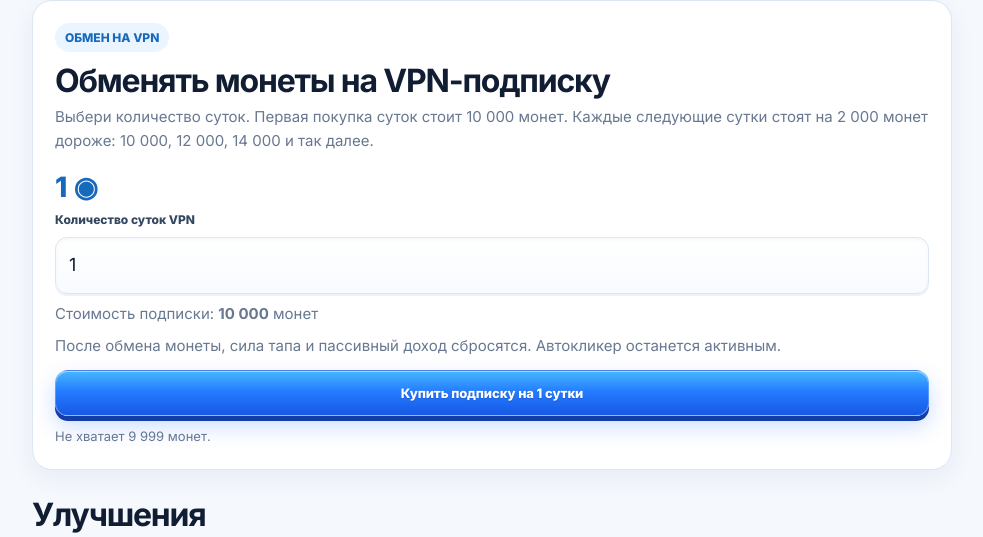
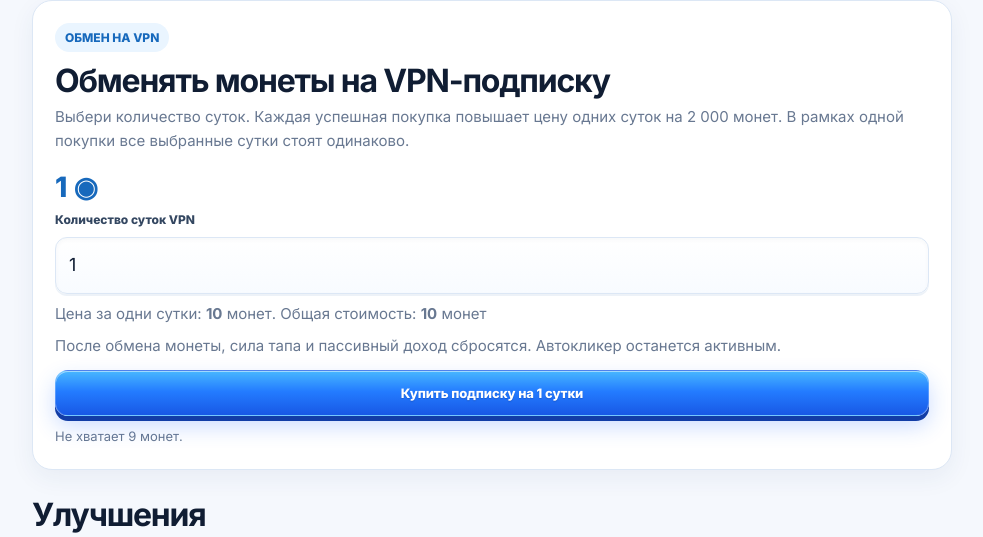
Before and after one commit to magapingpenim-cloud/lumovpn, a Flask app: template templates/game.html in a window 1280 px wide. Shown: the part 1015-1552 px from the top of the page, without its empty margins (148-1131 px from the left). Run offline with Flask 3, Linux system fonts and the light colour scheme; a user stored in the database is signed in; tables that the repository leaves empty hold one stand-in row (values such as "Sample post"); the template is opened without the code that fills it: values that come from a table or form of the project are taken from there, most other values are stand-ins (such as "Sample title", 1, 10 or a date in 2020); parts of the project's set-up code (start-up, migrations or seed data) failed here and were passed over; some libraries are stand-ins or nearby versions.

Commit message:
Show per-purchase VPN day pricing in calculator

```diff
--- a/templates/game.html
+++ b/templates/game.html
@@ -25,11 +25,11 @@
 <section class="game-stage"><button type="button" id="mascot" class="mascot" aria-label="Нажми, чтобы заработать монеты"><span class="cat-face" aria-hidden="true">🐱</span></button><p class="tap-hint">Нажимай на маскота — он будет реагировать на каждый удар!</p></section>
 <section class="redeem-card" id="vpn-exchange">
   <span class="game-pill">ОБМЕН НА VPN</span><h2 style="margin:10px 0 5px">Обменять монеты на VPN-подписку</h2>
-  <p style="margin:0 0 12px;color:#687891">Выбери количество суток. Первая покупка суток стоит 10 000 монет. Каждые следующие сутки стоят на 2 000 монет дороже: 10 000, 12 000, 14 000 и так далее.</p>
+  <p style="margin:0 0 12px;color:#687891">Выбери количество суток. Каждая успешная покупка повышает цену одних суток на 2 000 монет. В рамках одной покупки все выбранные сутки стоят одинаково.</p>
   <div class="redeem-value"><span id="exchange-balance">{{ state.coins }}</span> ◉</div>
   <label for="exchange-days">Количество суток VPN</label>
   <input id="exchange-days" name="days" type="number" min="1" max="365" value="1" step="1" style="display:block;width:100%;box-sizing:border-box;margin:8px 0;padding:13px;border:1px solid #dce7f5;border-radius:12px;font-size:18px">
-  <p style="margin:0 0 8px;color:#687891">Стоимость подписки: <strong id="exchange-cost">10 000</strong> монет</p>
+  <p style="margin:0 0 8px;color:#687891">Цена за одни сутки: <strong>{{ "{:,}".format(next_vpn_day_price).replace(",", " ") }}</strong> монет. Общая стоимость: <strong id="exchange-cost">{{ "{:,}".format(next_vpn_day_price).replace(",", " ") }}</strong> монет</p>
   <p style="margin:0 0 12px;color:#687891">После обмена монеты, сила тапа и пассивный доход сбросятся. Автокликер останется активным.</p>
   <form id="exchange-form" method="post" action="{{ url_for('game_redeem') }}" onsubmit="return confirm('Купить VPN-подписку на выбранное количество суток? Монеты, сила тапа и пассивный доход будут сброшены. Автокликер сохранится.')">
    <input type="hidden" name="days" id="exchange-days-hidden" value="1">
@@ -47,7 +47,7 @@
  const balance=Number(document.getElementById('exchange-balance').textContent.replace(/\s/g,''))||0;
  function update(){
   let n=Math.max(1,Math.min(365,Math.floor(Number(days.value)||1))); days.value=n; hidden.value=n;
-  const cost=10000*n + 2000*(n-1)*n/2; costEl.textContent=Math.round(cost).toLocaleString('ru-RU');
+  const unitPrice={{ next_vpn_day_price }}; const cost=unitPrice*n; costEl.textContent=Math.round(cost).toLocaleString('ru-RU');
   buy.textContent='Купить подписку на '+n+' '+(n===1?'сутки':'суток');
   buy.disabled=balance<cost;
   note.textContent=balance<cost?'Не хватает '+Math.round(cost-balance).toLocaleString('ru-RU')+' монет.':'После покупки будет создана VPN-подписка на '+n+' суток в формате JSON.';
```
